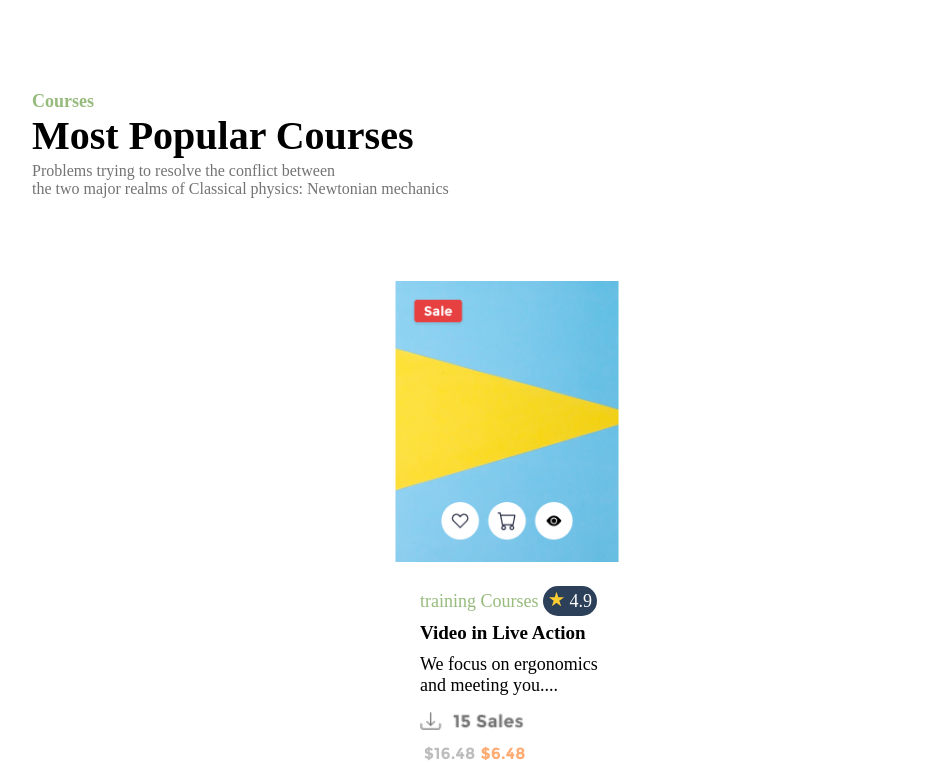
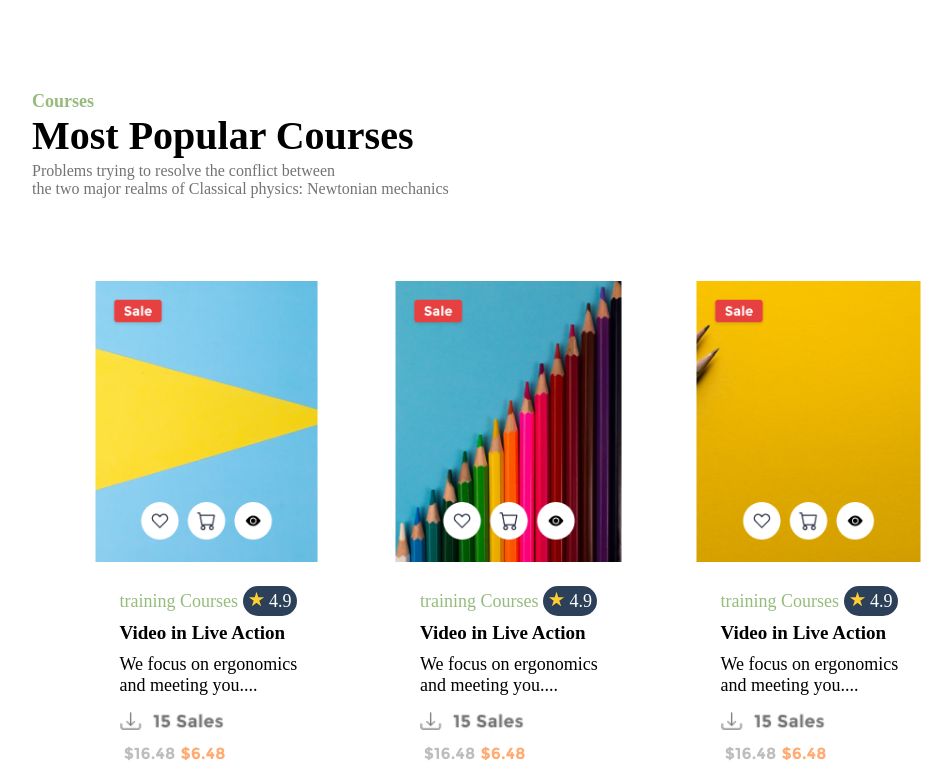
Before and after one commit to festiveshohag/degital-minds, a plain HTML site: page index.html in a window 1280 px wide. Shown: the part 2894-3671 px from the top of the page, without its empty margins (126-1078 px from the left). Drawn offline with Linux system fonts and the light colour scheme.

Commit message:
cart complite

```diff
--- a/index.html
+++ b/index.html
@@ -188,3 +188,39 @@
 
                             </div>
                         </div>
+                        <div class="mainCards">
+                            <div class="mainCardTop">
+                                <img src="images/Cart_Penciles.png" alt="">
+                            </div>
+                            <div class="mainCardBotom">
+                                <div class="mainCardBotomInner">
+                                    <div class="trainingCls">
+                                        training Courses <span class="starCls"><img src="images/icons/star.png" alt=""> 4.9</span>
+                                    </div>
+                                    <h5>Video in Live Action</h5>
+                                    <p>We focus on ergonomics <br>
+                                        and meeting you....</p>
+                                        <div class="salesCls"><img src="images/icons/sales.png" alt=""></div>
+                                        <div class="priceCls"><img src="images/icons/prices.png" alt=""></div>
+                                        <div class="LmoreCls"><img src="images/icons/learnMore.png" alt=""></div>
+                                </div>
+                            </div>
+                        </div>
+                        <div class="mainCards">
+                            <div class="mainCardTop">
+                                <img src="images/yellow.png" alt="">
+                            </div>
+                            <div class="mainCardBotom">
+                                <div class="mainCardBotomInner">
+                                    <div class="trainingCls">
+                                        training Courses <span class="starCls"><img src="images/icons/star.png" alt=""> 4.9</span>
+                                    </div>
+                                    <h5>Video in Live Action</h5>
+                                    <p>We focus on ergonomics <br>
+                                        and meeting you....</p>
+                                        <div class="salesCls"><img src="images/icons/sales.png" alt=""></div>
+                                        <div class="priceCls"><img src="images/icons/prices.png" alt=""></div>
+                                        <div class="LmoreCls"><img src="images/icons/learnMore.png" alt=""></div>
+                                </div>
+                            </div>
+                        </div>
--- a/style.css
+++ b/style.css
@@ -257,11 +257,8 @@
         width: 486px;
         height:380px ;
       }
-      .fifthBody{
-        /* height: 1050px; */
-        /* overflow: auto; */
-        /* background-color: #E74040; */
-      }
+
+
       .fifthBodyInner{
         /* height:1100px; */
         margin: 0px 150px 80px 150px;
```
